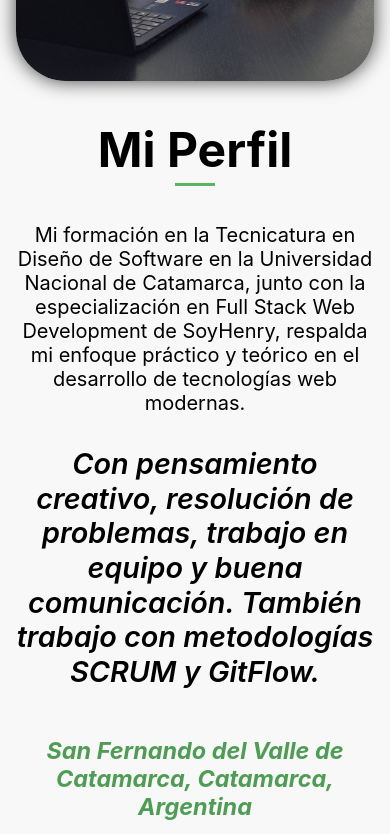
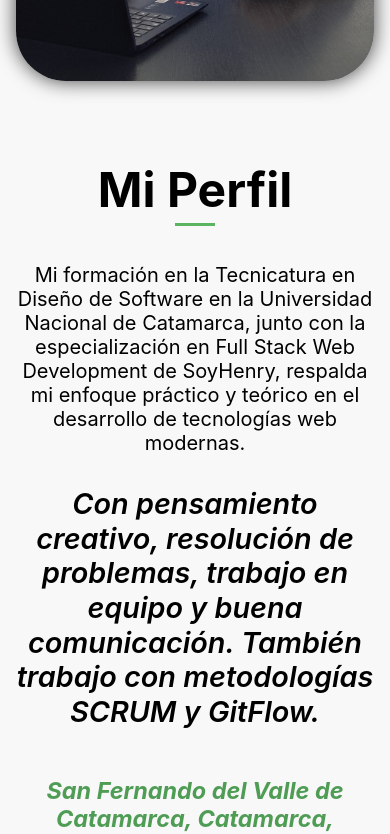
Before and after one commit to LucasMarchetti/Portfolio, a React (Create React App) app: page / in a window 390 px wide. Shown: the part 1260-2094 px from the top of the page. Built offline with nearby package versions, Linux system fonts and the light colour scheme.

Commit message:
fix margin in title

```diff
--- a/src/components/AboutMe.css
+++ b/src/components/AboutMe.css
@@ -90,6 +90,10 @@
     margin-top: 40px;
   }
 
+  .about h2 {
+    margin-top: 40px;
+  }
+
   .about button {
     margin-top: 3rem;
   }
--- a/src/components/Contact.js
+++ b/src/components/Contact.js
@@ -22,7 +22,7 @@ export default function Contact() {
         <span className="line"></span>
 
         <form onSubmit={handleSubmit}>
-          <label>Nombre Y Apellido</label>
+          <label>Nombre y Apellido</label>
           <input type="text" placeholder="Escriba su nombre completo..."></input>
 
           <label htmlFor="email">Email</label>
```
